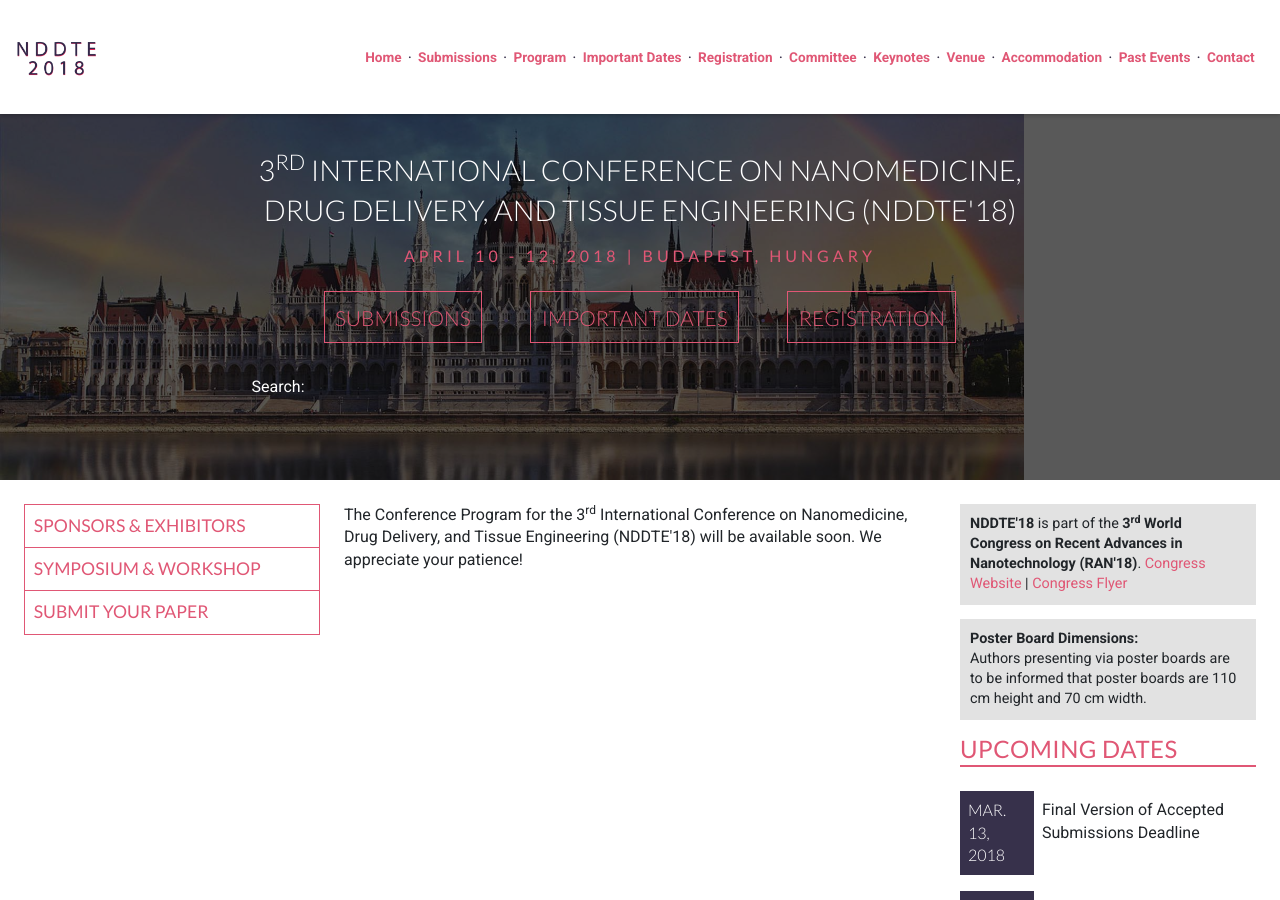
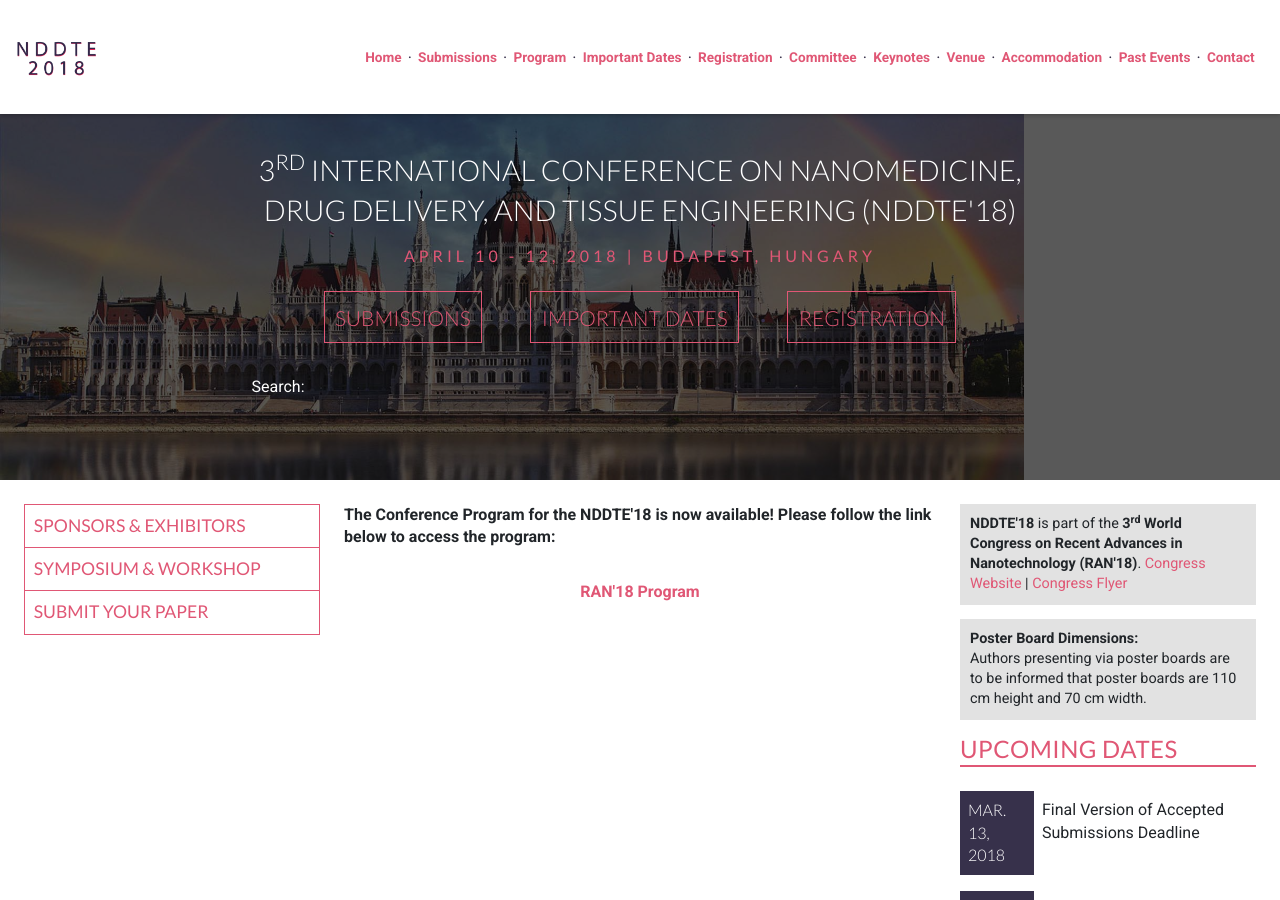
Before and after one commit to intaset/nddte, a Jekyll site: the page built from program.html, in a window 1280 px wide and 900 px high. Built offline with Jekyll 4.4.1, drawn with Linux system fonts in a browser that asks for light colours; nearby versions of some CDN libraries; Markdown is read by kramdown in place of the engine named in the settings; comment, search, counter and statistics services are not loaded.

Commit message:
added program

```diff
--- a/program.html
+++ b/program.html
@@ -7,10 +7,10 @@ keyword: biomedical, nanomedical, drug delivery, tissue engineering, gene delive
 
 <div class="unit unit-s-1 unit-m-1-4-1 unit-l-1-4-1">
   <div class="unit-spacer content">
-    <p class="body">The Conference Program for the 3<sup>rd</sup> International Conference on Nanomedicine, Drug Delivery, and Tissue Engineering (NDDTE'18) will be available soon. We appreciate your patience!</p>
+    <!-- <p class="body">The Conference Program for the 3<sup>rd</sup> International Conference on Nanomedicine, Drug Delivery, and Tissue Engineering (NDDTE'18) will be available soon. We appreciate your patience!</p> -->
 
-   <!--  <p class="body">The Conference Program for the International Conference on Nanomedicine, Drug Delivery, and Tissue Engineering (NDDTE'18) is now available! Please follow the link below to access the program:</p>
+   <p class="body"><strong>The Conference Program for the NDDTE'18 is now available! Please follow the link below to access the program:</strong></p>
 
-    <p align="center"><a href="../RAN17_Program.pdf" class="body-link">RAN'18 Program</a></p> -->
+    <p align="center"><strong><a href="https://rancongress.com/program" class="body-link" target="_blank">RAN'18 Program</a></strong></p>
   </div>
   </div>
```
Also changed, not shown: 1 other file.
